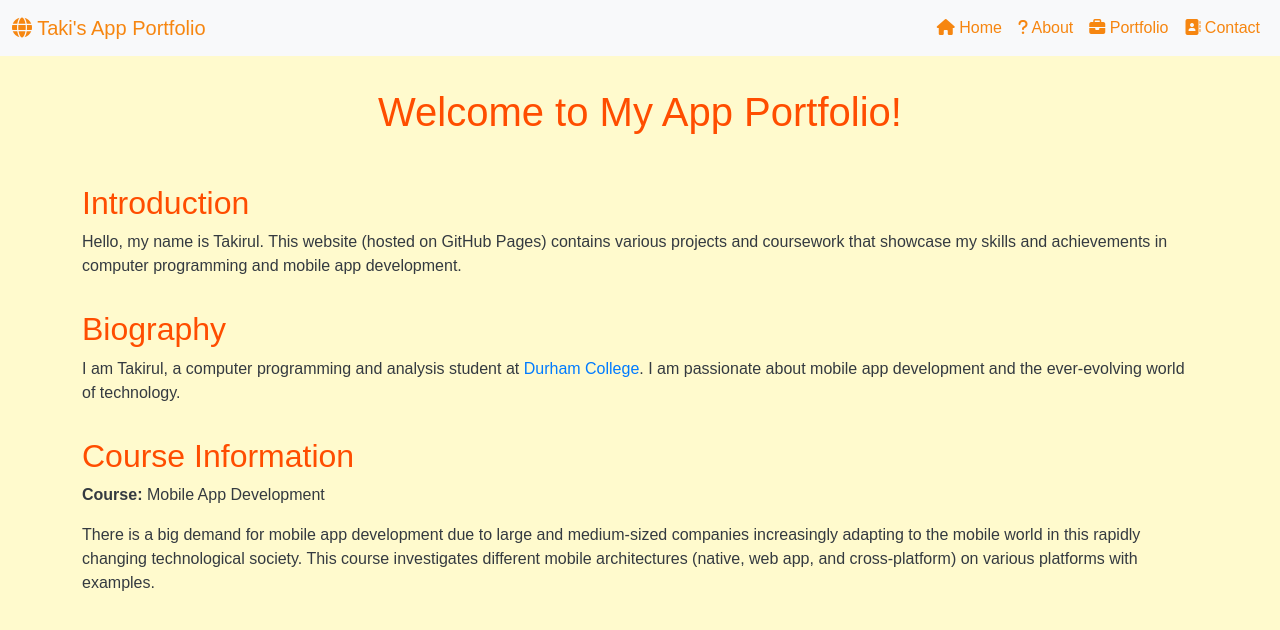
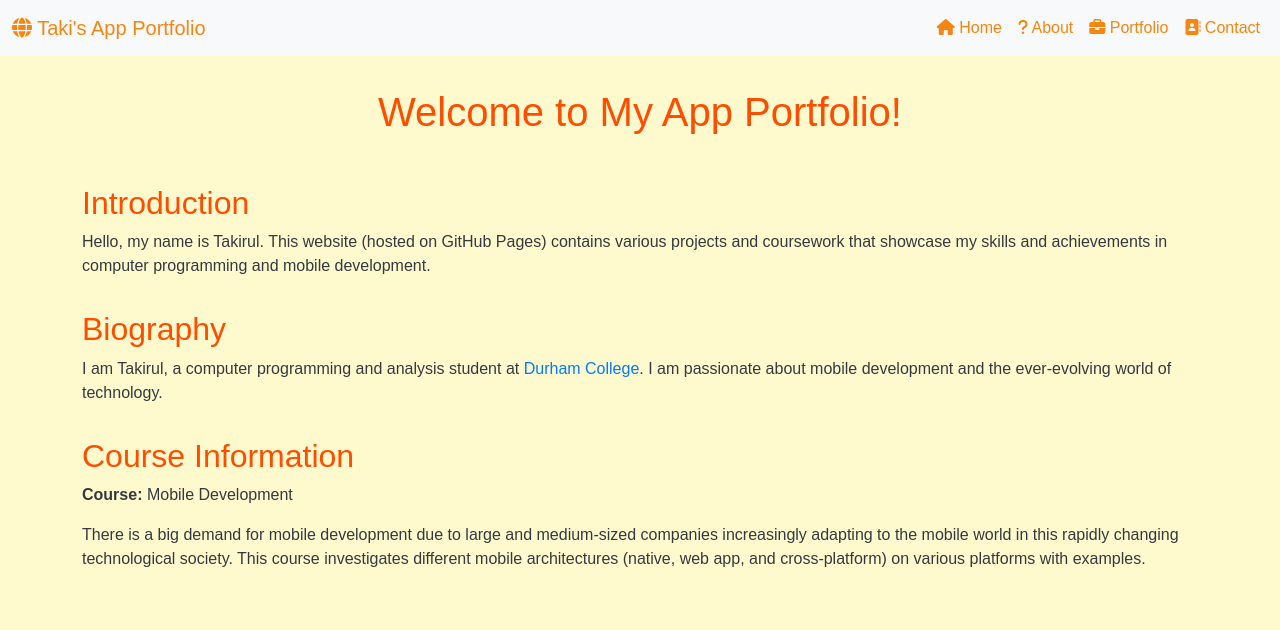
Before and after one commit to takir13/takir13.github.io, a website: page index.html in a window 1280 px wide. Drawn offline with nearby package versions, Linux system fonts and the light colour scheme.

Commit message:
First Commit

```diff
--- a/index.html
+++ b/index.html
@@ -47,16 +47,16 @@
         <h1 class="mb-5"> Welcome to My App Portfolio!</h1>
         <section>
             <h2>Introduction</h2>
-            <p>Hello, my name is Takirul. This website (hosted on GitHub Pages) contains various projects and coursework that showcase my skills and achievements in computer programming and mobile app development.</p>
+            <p>Hello, my name is Takirul. This website (hosted on GitHub Pages) contains various projects and coursework that showcase my skills and achievements in computer programming and mobile development.</p>
         </section>
         <section>
             <h2>Biography</h2>
-            <p>I am Takirul, a computer programming and analysis student at <a href="https://durhamcollege.ca/programs/computer-programming-analyst-three-year" target="_blank">Durham College</a>. I am passionate about mobile app development and the ever-evolving world of technology.</p>
+            <p>I am Takirul, a computer programming and analysis student at <a href="https://durhamcollege.ca/programs/computer-programming-analyst-three-year" target="_blank">Durham College</a>. I am passionate about mobile development and the ever-evolving world of technology.</p>
         </section>
         <section>
             <h2>Course Information</h2>
-            <p><strong>Course:</strong> Mobile App Development</p>
-            <p>There is a big demand for mobile app development due to large and medium-sized companies increasingly adapting to the mobile world in this rapidly changing technological society. This course investigates different mobile architectures (native, web app, and cross-platform) on various platforms with examples.</p>
+            <p><strong>Course:</strong> Mobile Development</p>
+            <p>There is a big demand for mobile development due to large and medium-sized companies increasingly adapting to the mobile world in this rapidly changing technological society. This course investigates different mobile architectures (native, web app, and cross-platform) on various platforms with examples.</p>
         </section>
     </main>
 
```
Also changed, not shown: about.html (+1 -1 lines).
